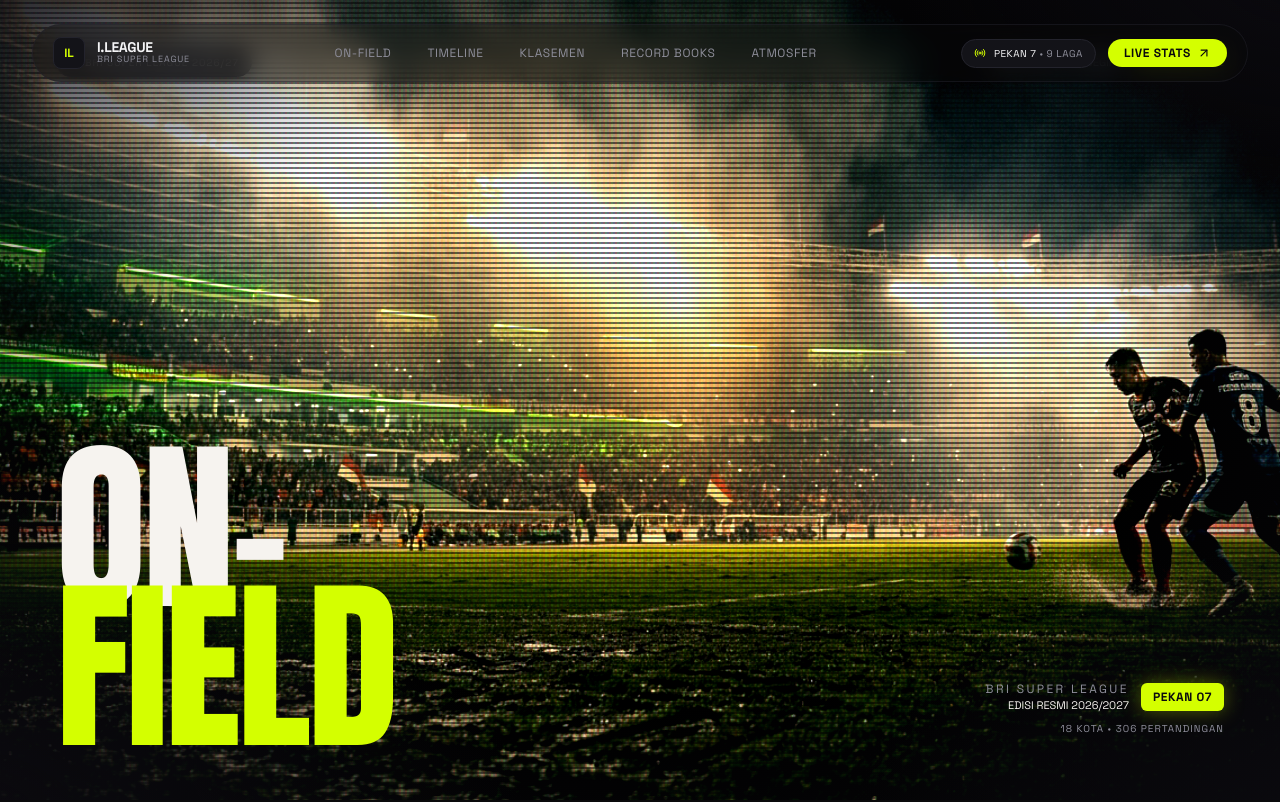
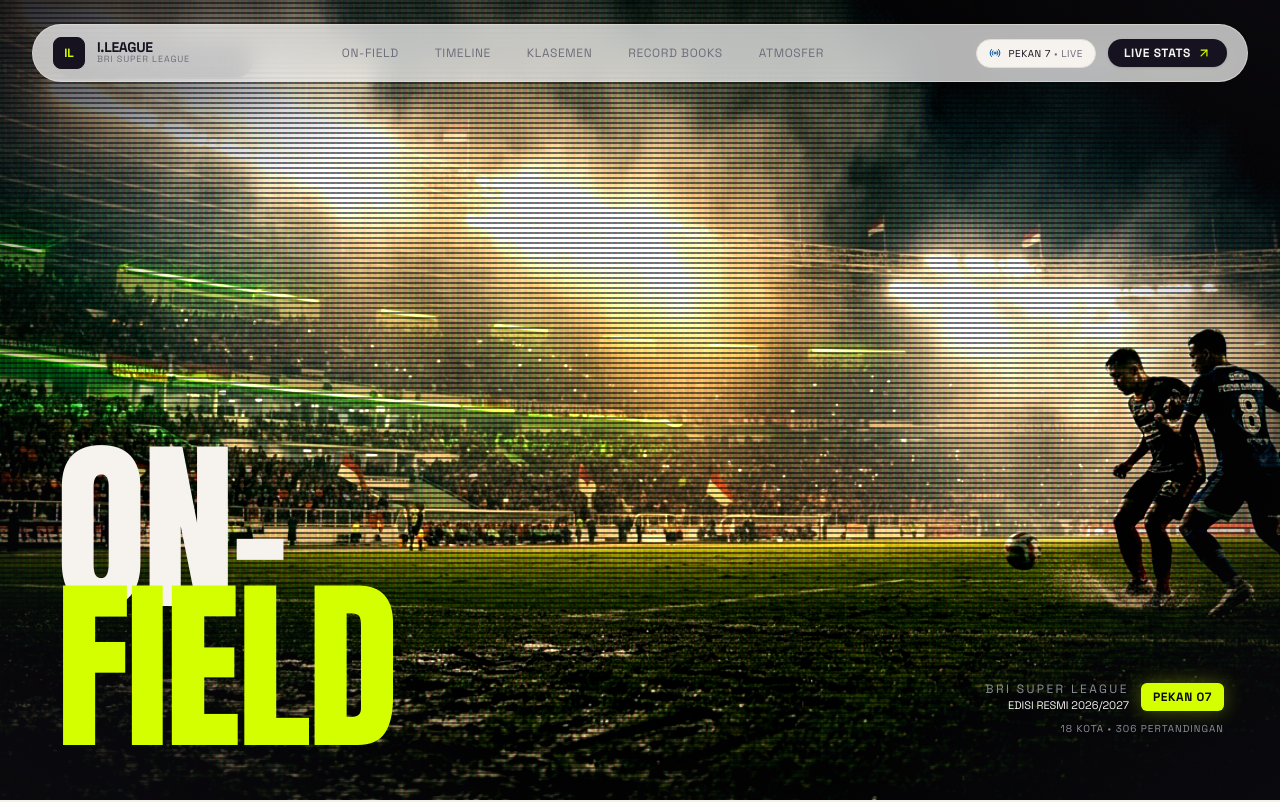
Before and after one commit to LuthfiMirza/liga1-onfield, a Next.js app: page / in a window 1280 px wide. Shown: the top 802 px of the page. Built offline with nearby package versions, Linux system fonts and the light colour scheme.

Commit message:
style(theme): apply editorial bone white light theme palette and navbar/preloader

```diff
--- a/src/app/globals.css
+++ b/src/app/globals.css
@@ -1,16 +1,16 @@
 @import "tailwindcss";
 
 :root {
-  --background: #0a0a0c;
-  --foreground: #f4f4f6;
-  --pitch-dark: #0a0a0c;
-  --pitch-card: #131318;
-  --pitch-surface: #181820;
-  --pitch-border: #23232c;
+  --background: #f6f3ef;
+  --foreground: #171220;
+  --pitch-dark: #f6f3ef;
+  --pitch-card: #ffffff;
+  --pitch-surface: #faf8f5;
+  --pitch-border: #e2ddd5;
   --accent-lime: #d4ff00;
   --accent-blue: #00529c;
   --accent-blue-bright: #0070ba;
-  --text-muted: #8e8e9a;
+  --text-muted: #6e6d7a;
 }
 
 @theme inline {
@@ -37,12 +37,12 @@ body {
   font-family: var(--font-inter), -apple-system, BlinkMacSystemFont, "Segoe UI", Roboto, sans-serif;
   overflow-x: hidden;
   selection-background-color: var(--accent-lime);
-  selection-color: #000000;
+  selection-color: #171220;
 }
 
 ::selection {
   background: #d4ff00;
-  color: #0a0a0c;
+  color: #171220;
 }
 
 /* Custom scrollbar */
@@ -50,14 +50,14 @@ body {
   width: 6px;
 }
 ::-webkit-scrollbar-track {
-  background: #0a0a0c;
+  background: #f6f3ef;
 }
 ::-webkit-scrollbar-thumb {
-  background: #23232c;
+  background: #e2ddd5;
   border-radius: 3px;
 }
 ::-webkit-scrollbar-thumb:hover {
-  background: #d4ff00;
+  background: #171220;
 }
 
 @keyframes marquee {
--- a/src/app/page.tsx
+++ b/src/app/page.tsx
@@ -10,7 +10,10 @@ import FooterPortal from "@/components/FooterPortal";
 
 export default function Home() {
   return (
-    <main className="relative min-h-screen bg-[#0A0A0C] text-[#F4F4F6] overflow-x-hidden">
+    <main
+      data-theme="tone-light"
+      className="relative min-h-screen bg-[#F6F3EF] text-[#171220] overflow-x-hidden selection:bg-[#D4FF00] selection:text-[#171220]"
+    >
       {/* 0-100% Split Curtain Preloader */}
       <Preloader />
 
--- a/src/components/Navbar.tsx
+++ b/src/components/Navbar.tsx
@@ -5,7 +5,7 @@ import { Menu, X, Radio, ArrowUpRight } from "lucide-react";
 
 const NAV_LINKS = [
   { label: "ON-FIELD", href: "#hero" },
-  { label: "TIMELINE", href: "#timeline" },
+  { label: "TIMELINE", href: "#stats" },
   { label: "KLASEMEN", href: "#standings" },
   { label: "RECORD BOOKS", href: "#record-books" },
   { label: "ATMOSFER", href: "#atmosphere" },
@@ -28,22 +28,22 @@ export default function Navbar() {
       <div
         className={`mx-auto max-w-7xl flex items-center justify-between px-5 py-3 rounded-full border transition-all duration-300 ${
           isScrolled
-            ? "bg-[#0A0A0C]/85 backdrop-blur-xl border-[#23232C] shadow-[0_10px_30px_-10px_rgba(0,0,0,0.8)]"
-            : "bg-[#0A0A0C]/40 backdrop-blur-md border-[#23232C]/50"
+            ? "bg-white/90 backdrop-blur-xl border-[#E2DDD5] shadow-[0_10px_35px_rgba(0,0,0,0.06)]"
+            : "bg-white/70 backdrop-blur-md border-[#E2DDD5]/70"
         }`}
       >
         {/* Left: Brand Identity */}
         <a href="#hero" className="flex items-center gap-3 group">
-          <div className="relative flex items-center justify-center w-8 h-8 rounded-lg bg-[#131318] border border-[#23232C] group-hover:border-[#D4FF00] transition-colors">
+          <div className="relative flex items-center justify-center w-8 h-8 rounded-lg bg-[#171220] border border-[#171220] group-hover:bg-[#00529C] transition-colors">
             <span className="font-mono text-xs font-black text-[#D4FF00]">
               IL
             </span>
           </div>
           <div className="flex flex-col">
-            <span className="text-sm font-black tracking-tight uppercase font-mono text-[#F4F4F6] leading-none group-hover:text-[#D4FF00] transition-colors">
+            <span className="text-sm font-black tracking-tight uppercase font-mono text-[#171220] leading-none group-hover:text-[#00529C] transition-colors">
               I.LEAGUE
             </span>
-            <span className="text-[9px] font-mono tracking-widest text-[#8E8E9A] uppercase leading-tight">
+            <span className="text-[9px] font-mono tracking-widest text-[#6E6D7A] uppercase leading-tight">
               BRI SUPER LEAGUE
             </span>
           </div>
@@ -55,7 +55,7 @@ export default function Navbar() {
             <a
               key={link.label}
               href={link.href}
-              className="px-3.5 py-1.5 text-xs font-mono uppercase tracking-wider text-[#8E8E9A] hover:text-[#D4FF00] hover:bg-[#131318] rounded-full transition-all duration-200"
+              className="px-3.5 py-1.5 text-xs font-mono uppercase tracking-wider text-[#6E6D7A] hover:text-[#171220] hover:bg-[#F6F3EF] rounded-full transition-all duration-200"
             >
               {link.label}
             </a>
@@ -64,25 +64,25 @@ export default function Navbar() {
 
         {/* Right: Live Matchday Badge & Action */}
         <div className="flex items-center gap-3">
-          <div className="hidden sm:flex items-center gap-2 px-3 py-1.5 rounded-full bg-[#131318] border border-[#23232C]">
-            <Radio className="w-3 h-3 text-[#D4FF00] animate-pulse" />
-            <span className="text-[10px] font-mono uppercase tracking-wider text-[#F4F4F6]">
-              PEKAN 7 <span className="text-[#8E8E9A]">• 9 LAGA</span>
+          <div className="hidden sm:flex items-center gap-2 px-3 py-1.5 rounded-full bg-[#F6F3EF] border border-[#E2DDD5]">
+            <Radio className="w-3 h-3 text-[#00529C] animate-pulse" />
+            <span className="text-[10px] font-mono uppercase tracking-wider text-[#171220]">
+              PEKAN 7 <span className="text-[#6E6D7A]">• LIVE</span>
             </span>
           </div>
 
           <a
             href="#standings"
-            className="hidden sm:inline-flex items-center gap-1.5 px-4 py-1.5 rounded-full bg-[#D4FF00] hover:bg-[#bce400] text-[#0A0A0C] font-mono text-xs font-bold uppercase tracking-wider transition-colors"
+            className="hidden sm:inline-flex items-center gap-1.5 px-4 py-1.5 rounded-full bg-[#171220] hover:bg-[#00529C] text-[#F6F3EF] font-mono text-xs font-bold uppercase tracking-wider transition-colors shadow-sm"
           >
             <span>LIVE STATS</span>
-            <ArrowUpRight className="w-3.5 h-3.5" />
+            <ArrowUpRight className="w-3.5 h-3.5 text-[#D4FF00]" />
           </a>
 
           {/* Mobile Menu Button */}
           <button
             onClick={() => setMobileMenuOpen(!mobileMenuOpen)}
-            className="md:hidden p-2 rounded-lg bg-[#131318] border border-[#23232C] text-[#F4F4F6] hover:text-[#D4FF00] transition-colors"
+            className="md:hidden p-2 rounded-lg bg-white border border-[#E2DDD5] text-[#171220] hover:text-[#00529C] transition-colors"
             aria-label="Toggle Navigation Menu"
           >
             {mobileMenuOpen ? (
@@ -96,22 +96,22 @@ export default function Navbar() {
 
       {/* Mobile Drawer */}
       {mobileMenuOpen && (
-        <div className="md:hidden mt-2 mx-auto max-w-7xl p-5 rounded-2xl bg-[#0A0A0C]/95 backdrop-blur-2xl border border-[#23232C] flex flex-col gap-3 shadow-2xl animate-in fade-in slide-in-from-top-4 duration-200">
+        <div className="md:hidden mt-2 mx-auto max-w-7xl p-5 rounded-2xl bg-white/95 backdrop-blur-2xl border border-[#E2DDD5] flex flex-col gap-3 shadow-xl animate-in fade-in slide-in-from-top-4 duration-200">
           {NAV_LINKS.map((link) => (
             <a
               key={link.label}
               href={link.href}
               onClick={() => setMobileMenuOpen(false)}
-              className="px-4 py-2 text-sm font-mono uppercase tracking-wider text-[#8E8E9A] hover:text-[#D4FF00] hover:bg-[#131318] rounded-xl transition-colors"
+              className="px-4 py-2 text-sm font-mono uppercase tracking-wider text-[#6E6D7A] hover:text-[#171220] hover:bg-[#F6F3EF] rounded-xl transition-colors"
             >
               {link.label}
             </a>
           ))}
-          <div className="pt-3 border-t border-[#23232C] flex items-center justify-between">
-            <span className="text-[11px] font-mono text-[#8E8E9A]">
+          <div className="pt-3 border-t border-[#E2DDD5] flex items-center justify-between">
+            <span className="text-[11px] font-mono text-[#6E6D7A]">
               BRI SUPER LEAGUE 2026/27
             </span>
-            <span className="px-2.5 py-1 rounded bg-[#D4FF00]/10 text-[#D4FF00] font-mono text-[10px] font-bold">
+            <span className="px-2.5 py-1 rounded bg-[#171220] text-[#D4FF00] font-mono text-[10px] font-bold">
               PEKAN 7
             </span>
           </div>
--- a/src/components/Preloader.tsx
+++ b/src/components/Preloader.tsx
@@ -83,7 +83,7 @@ export default function Preloader({ onComplete }: PreloaderProps) {
       {/* Background Curtain Panel */}
       <div
         ref={panelRef}
-        className="relative flex h-full w-full flex-col items-center justify-center bg-[#0B0A0F]"
+        className="relative flex h-full w-full flex-col items-center justify-center bg-[#F6F3EF]"
       >
         {/* Central Logo Mark with Liquid ClipPath */}
         <div data-loader-mark="true" className="relative flex flex-col items-center">
@@ -103,8 +103,8 @@ export default function Preloader({ onComplete }: PreloaderProps) {
               </clipPath>
             </defs>
 
-            {/* Ghost Silhouette Base (18% Opacity) */}
-            <g fill="#F6F3EF" opacity="0.18">
+            {/* Ghost Silhouette Base */}
+            <g fill="#E2DDD5" opacity="0.6">
               <path d="M27.9271 35.2244L28.9161 42.818L18.486 35.4071L7.90283 42.9264L8.88835 35.3355L18.4858 28.5164L27.9271 35.2244Z" />
               <path d="M15.4903 23.3423L0 34.2789L1.75369 20.6774L7.34806 16.7187L6.74483 23.1164L10.9979 20.1124L13.1327 3.79814L18.5 0L15.4903 23.3423Z" />
               <path d="M23.8673 3.79814L26.0021 20.1124L30.2552 23.1164L29.6519 16.7187L35.2463 20.6774L37 34.2789L21.5097 23.3423L18.5 0L23.8673 3.79814Z" />
@@ -117,7 +117,7 @@ export default function Preloader({ onComplete }: PreloaderProps) {
               y="43"
               width="37"
               height="0"
-              fill="#D4FF00"
+              fill="#171220"
               clipPath="url(#liga1-loader-clip)"
             />
           </svg>
@@ -130,8 +130,8 @@ export default function Preloader({ onComplete }: PreloaderProps) {
             style={{
               letterSpacing: "0.2em",
               paddingLeft: "0.2em",
-              color: "#F6F3EF",
-              opacity: 0.5,
+              color: "#171220",
+              opacity: 0.7,
             }}
           >
             {progress}%
@@ -140,7 +140,7 @@ export default function Preloader({ onComplete }: PreloaderProps) {
 
         {/* Subtle Brand Tagline at Bottom */}
         <div className="absolute bottom-10 left-1/2 -translate-x-1/2 text-center">
-          <p className="text-[10px] font-mono uppercase tracking-[0.25em] text-[#8E8E9A]">
+          <p className="text-[10px] font-mono uppercase tracking-[0.25em] text-[#6E6D7A]">
             BRI SUPER LEAGUE 2026/27 · ON-FIELD
           </p>
         </div>
```
